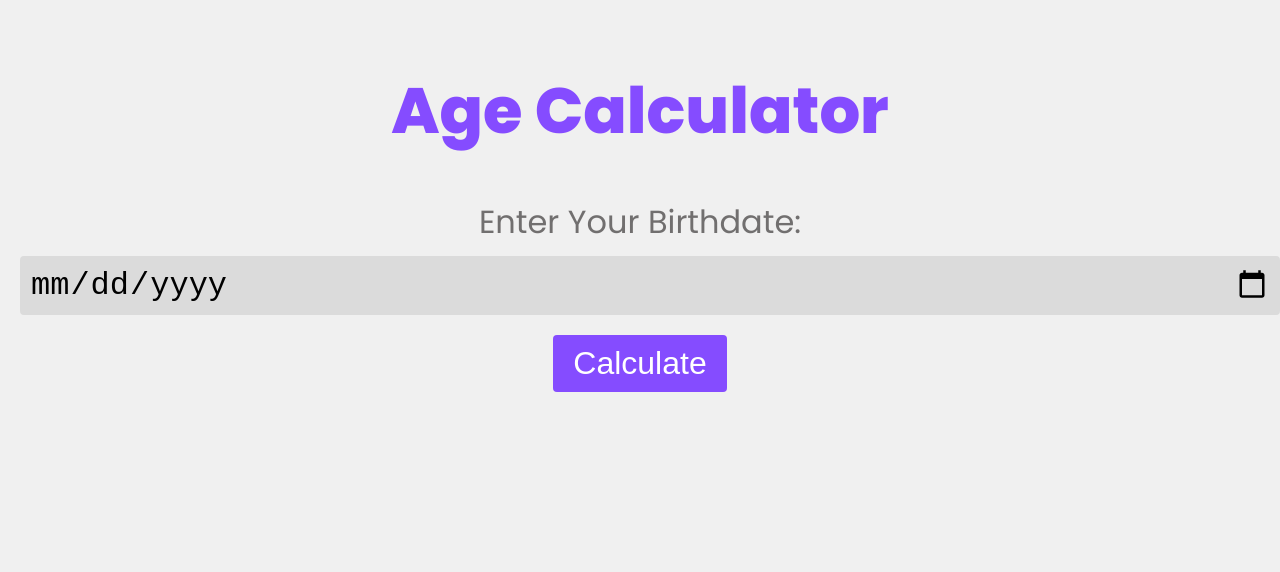
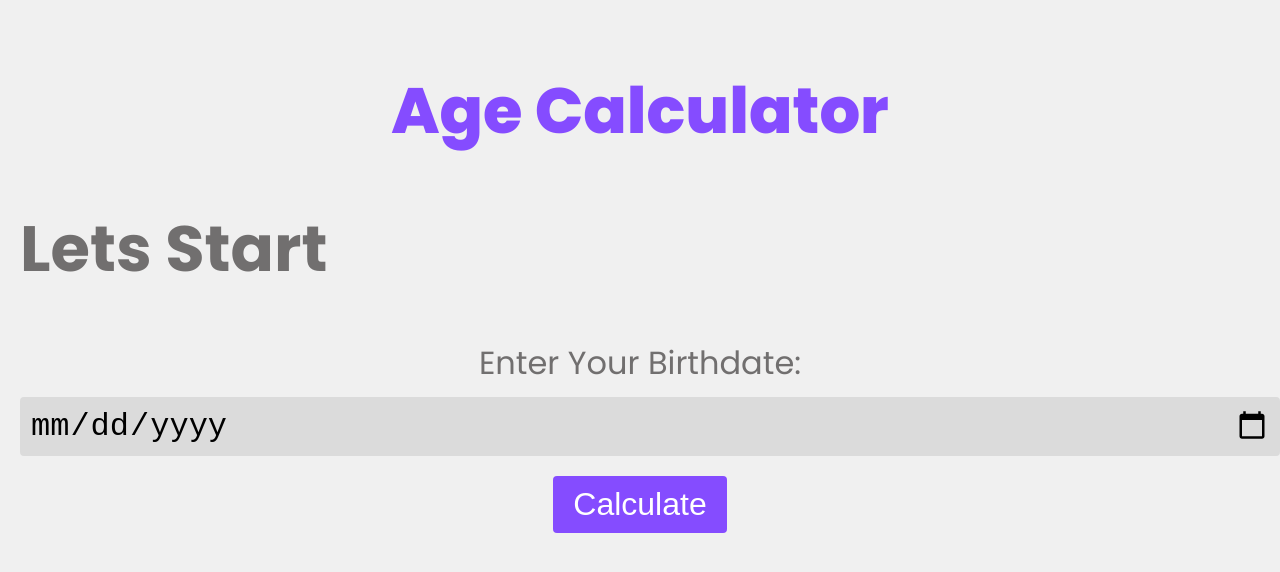
Before and after one commit to IamSachin10/age-calculator-app-main, a plain HTML site: page index.html in a window 1280 px wide. Drawn offline with Linux system fonts and the light colour scheme; files that its build step writes are made by us from their sources; files whose address does not match are found by name.

Commit message:
Update index.html

```diff
--- a/index.html
+++ b/index.html
@@ -9,6 +9,9 @@
 <body>
   <div class="container">
     <h1 class="title">Age Calculator</h1>
+
+    <h1><b>Lets Start</b></h1>
+
     <div class="form">
       <label for="birthdate">Enter Your Birthdate:</label>
       <input type="date" id="birthdate">
```
